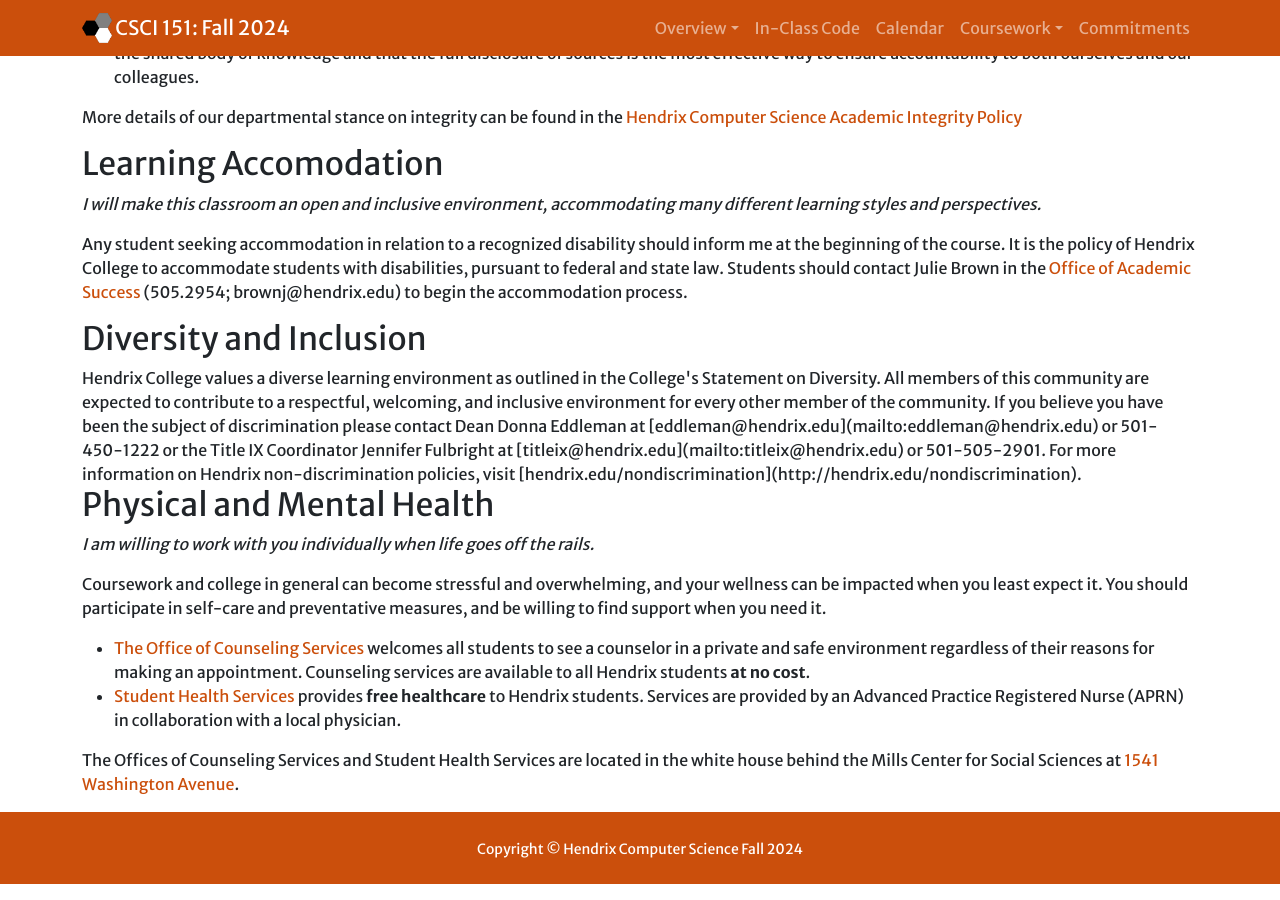
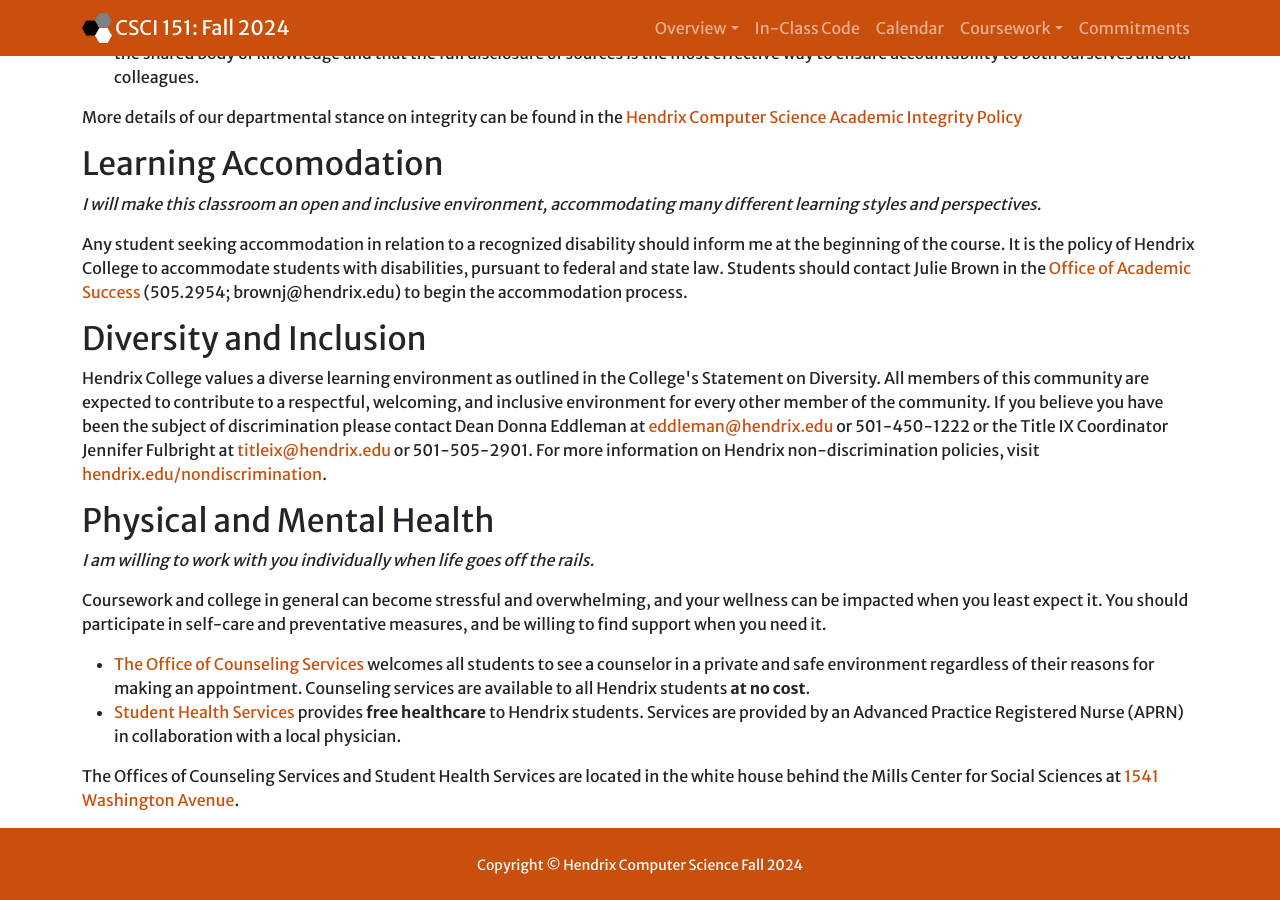
Before and after one commit to Hendrix-CS/csci151, a Jekyll site: the page built from index.md, in a window 1280 px wide and 900 px high, scrolled down 8773 px. Built offline with Jekyll 4.4.1, drawn with Linux system fonts in a browser that asks for light colours; nearby versions of some CDN libraries.

Commit message:
Fixed some formatting

```diff
--- a/_includes/course-commitments.html
+++ b/_includes/course-commitments.html
@@ -82,17 +82,18 @@
 			</p>
 
         <h2><a name="diversity">Diversity and Inclusion</a></h2>
-
+            <p>
             Hendrix College values a diverse learning environment as outlined in
             the College's Statement on Diversity. All members of this community
             are expected to contribute to a respectful, welcoming, and inclusive
             environment for every other member of the community. If you believe
             you have been the subject of discrimination please contact Dean Donna Eddleman
-            at [eddleman@hendrix.edu](mailto:eddleman@hendrix.edu) or
+            at <a href="mailto:eddleman@hendrix.edu">eddleman@hendrix.edu</a> or
             501-450-1222 or the Title IX Coordinator Jennifer Fulbright at
-            [titleix@hendrix.edu](mailto:titleix@hendrix.edu) or 501-505-2901.
+            <a href="titleix@hendrix.edu">titleix@hendrix.edu</a> or 501-505-2901.
             For more information on Hendrix non-discrimination policies, visit
-            [hendrix.edu/nondiscrimination](http://hendrix.edu/nondiscrimination).
+            <a href="http://hendrix.edu/nondiscrimination">hendrix.edu/nondiscrimination</a>.
+            </p>
 
 		<h2>Physical and Mental Health</h2>
 			<p>
```
